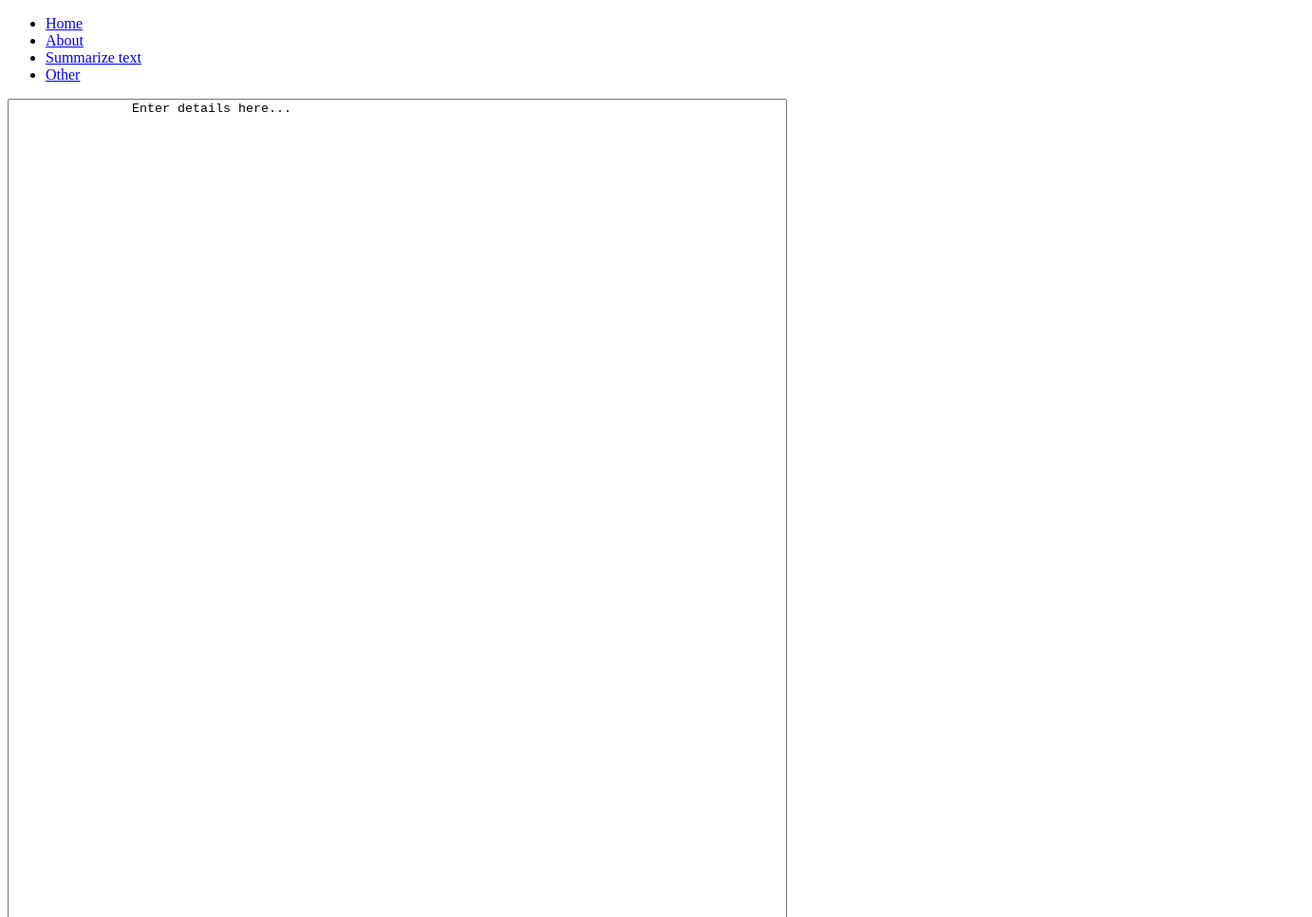
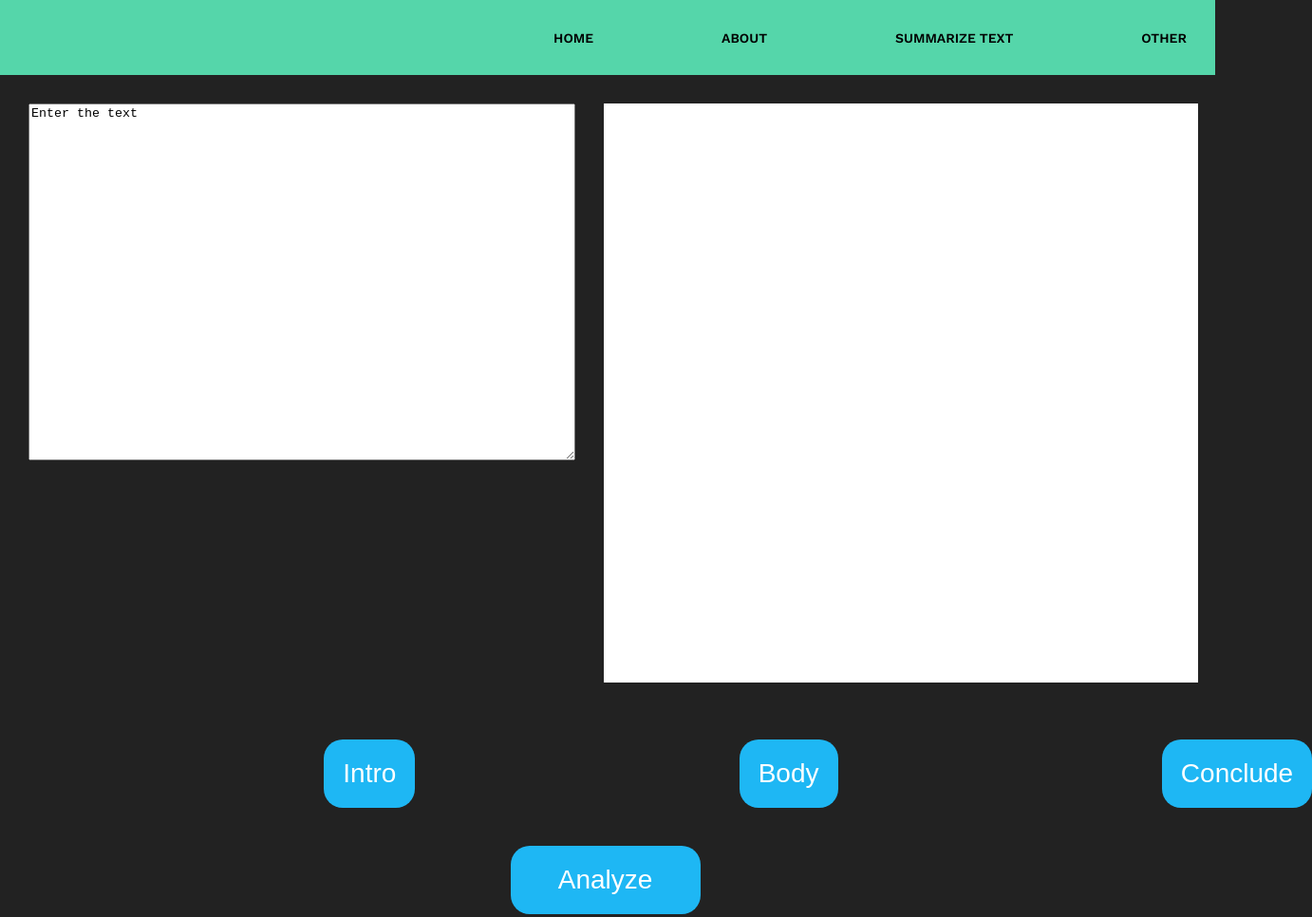
Before and after one commit to vedant-jumle/sumviz_TSECHACKS, a plain HTML site: page templates/index.html in a window 1280 px wide. Shown: the top 966 px of the page at 95% size, 1382 px wide, since content can reach past the window. Drawn offline with nearby package versions, Linux system fonts and the light colour scheme; no server answers.

Commit message:
fix index.html

```diff
--- a/templates/index.html
+++ b/templates/index.html
@@ -9,6 +9,233 @@
     <!-- <link rel="stylesheet" href="css/app.css"> -->
     <script src="https://d3js.org/d3.v4.min.js"></script>
     <title>Home</title>
+    <style>
+        @import url('https://fonts.googleapis.com/css?family=Work+Sans:400,600');
+
+        body {
+            margin: 0;
+            background: #222;
+            font-family: 'Work Sans', sans-serif;
+            font-weight: 800;
+
+        }
+
+        .container {
+            width: 80%;
+            margin: 0 auto;
+        }
+
+        header {
+            background: #55d6aa;
+
+        }
+
+        header::after {
+            content: '';
+            display: table;
+            clear: both;
+        }
+
+        /*.logo {
+float: left;
+padding: 10px 0;
+}*/
+
+        nav {
+            float: right;
+            display: flex;
+        }
+
+        nav ul {
+            margin: 0;
+            padding: 0;
+            list-style: none;
+        }
+
+        nav li {
+            display: inline-block;
+            margin-left: 70px;
+            padding-top: 23px;
+            padding: 30px;
+
+            position: relative;
+        }
+
+        nav a {
+            color: black;
+            text-decoration: none;
+            text-transform: uppercase;
+            font-size: 14px;
+        }
+
+        nav a:hover {
+            color: #000;
+        }
+
+        nav a::before {
+            content: '';
+            display: block;
+            height: 5px;
+            background-color: #444;
+            position: absolute;
+            top: 0;
+            width: 0%;
+
+            transition: all ease-in-out 250ms;
+        }
+
+        nav a:hover::before {
+            width: 100%;
+        }
+
+
+        .text-editor-sec {
+            display: "flex";
+        }
+
+        .text-editor-sec {
+            display: flex;
+            justify-content: space-between;
+        }
+
+        .editable_viewR {
+            display: flex;
+            width: 45%;
+            height: 70vh;
+            margin: auto;
+            flex-direction: column;
+            justify-content: space-between;
+            background-color: white;
+            margin-top: 30px;
+            margin-right: 30px;
+            margin-bottom: 60px;
+            padding: 25px;
+        }
+
+        .editable_viewL {
+            display: flex;
+            width: 45vw;
+            margin: auto;
+            height: 47vh;
+            flex-direction: column;
+            justify-content: space-between;
+            margin: 30px;
+            padding: 0%;
+        }
+
+
+        /* #button-container {
+width: 120px;
+display:block;
+position:relative;
+margin-top: 30px;
+margin-left: 43%;
+text-align: center;
+height: auto;
+background-color: blue;
+padding: 10px;
+padding-inline: 30px;
+border-radius: 20px;
+color:white;
+font-size: 15px;
+}
+
+#who-are-we {
+font-family: Volkorn;
+background: white;
+border: 4px solid black;
+cursor: pointer;
+max-width: 180%;
+max-height: 100%;
+width:220px;
+height: 90px;
+font-size: 200%;
+text-align: center;
+border-radius: 50%;
+}
+button-style{
+background-color: blue;
+padding: 10px;
+padding-inline: 30px;
+border-radius: 20px;
+color:white;
+font-size: 15px;
+}
+
+.button-style:hover{
+background-color: #0066ff;
+color: white;
+font-size: 18px;
+} */
+        .button {
+            border-radius: 4px;
+            background-color: #1eb7f4;
+            border: none;
+            color: #FFFFFF;
+            text-align: center;
+            font-size: 28px;
+            padding: 20px;
+            width: 200px;
+            transition: all 0.5s;
+            cursor: pointer;
+            /* margin: 5px; */
+            border-radius: 20px;
+            display: block;
+            margin-left: 40%;
+        }
+
+        .button span {
+            cursor: pointer;
+            display: inline-block;
+            position: relative;
+            transition: 0.5s;
+        }
+
+        .button span:after {
+            content: '\00bb';
+            position: absolute;
+            opacity: 0;
+            top: 0;
+            right: -20px;
+            transition: 0.5s;
+        }
+
+        .button:hover span {
+            padding-right: 25px;
+        }
+
+        .button:hover span:after {
+            opacity: 1;
+            right: 0;
+        }
+
+        .hundred{
+            width: 100vw;
+            display: flex;
+            margin: auto;
+            justify-content: space-between;
+            padding-bottom: 5vh;
+        }
+
+        .three-button {
+            width: 100vw;
+            flex-direction: row;
+            display: flex;
+            justify-content: space-evenly;
+            margin: auto;
+            /* transition: all 0.5s; */
+            cursor: pointer;
+
+        }
+
+        .fifty-percent{
+            width:50vw;
+            flex-direction: row;
+            display: flex;
+            justify-content: space-evenly;
+            margin: auto;
+        }
+    </style>
 </head>
 
 <body>
@@ -30,136 +257,14 @@
     <!--Main-->
     <section>
         <div class="text-editor-sec">
-            <div class="editable_viewR col-sm-6">
-                <textarea id="text_input" rows="100" cols="100" name="description" class="text-editor">
-                Enter details here...
-             </textarea>
+            <div class="editable_viewL col-sm-6">
+                <textarea id="text_input" rows="34" cols="100" name="description" class="text-editor">Enter the text</textarea>
             </div>
-            <div class="editable_viewL col-sm-6 text-editor">
+            <div class="editable_viewR col-sm-6 text-editor">
+                <div id="graph">
                     <script>
                         summary = ""
-                    nodes = {
-                        "data": {
-                            "sub": "summary"
-                        },
-                        "children": [
-                            {
-                                "data": {
-                                    "sub": "I",
-                                    "click": "click"
-                                },
-                                "children": [
-                                    {
-                                        "data": {
-                                            "sub": "answer",
-                                            "ref": "ref"
-                                        },
-                                        "children": [
-                                            {
-                                                "data": {
-                                                    "sub": "question"
-                                                }
-                                            }
-                                        ]
-                                    },
-                                    {
-                                        "data": {
-                                            "sub": "like",
-                                            "ref": "ref"
-                                        },
-                                        "children": [
-                                            {
-                                                "data": {
-                                                    "sub": "write"
-                                                }
-                                            }
-                                        ]
-                                    }
-                                ]
-                            },
-                            {
-                                "data": {
-                                    "sub": "interesting articles",
-                                    "click": "click"
-                                },
-                                "children": [
-                                    {
-                                        "data": {
-                                            "sub": "read on",
-                                            "ref": "ref"
-                                        },
-                                        "children": [
-                                            {
-                                                "data": {
-                                                    "sub": "topics"
-                                                }
-                                            }
-                                        ]
-                                    }
-                                ]
-                            },
-                            {
-                                "data": {
-                                    "sub": "You",
-                                    "click": "click"
-                                },
-                                "children": [
-                                    {
-                                        "data": {
-                                            "sub": "’ll find",
-                                            "ref": "ref"
-                                        },
-                                        "children": [
-                                            {
-                                                "data": {
-                                                    "sub": "read on topics"
-                                                }
-                                            }
-                                        ]
-                                    },
-                                    {
-                                        "data": {
-                                            "sub": "’ll find",
-                                            "ref": "ref"
-                                        },
-                                        "children": [
-                                            {
-                                                "data": {
-                                                    "sub": "articles"
-                                                }
-                                            }
-                                        ]
-                                    },
-                                    {
-                                        "data": {
-                                            "sub": "browse",
-                                            "ref": "ref"
-                                        },
-                                        "children": [
-                                            {
-                                                "data": {
-                                                    "sub": "my best articles"
-                                                }
-                                            }
-                                        ]
-                                    },
-                                    {
-                                        "data": {
-                                            "sub": "can use",
-                                            "ref": "ref"
-                                        },
-                                        "children": [
-                                            {
-                                                "data": {
-                                                    "sub": "categories"
-                                                }
-                                            }
-                                        ]
-                                    }
-                                ]
-                            }
-                        ]
-                    }
+                        nodes = {}
                         sections = {}
                         enitities = []
                         async function query() {
@@ -175,9 +280,10 @@
 
                             data = await res.json();
                             summary = data.summary;
-                        nodes = data.nodes;
                             sections = data.sections;
                             enitities = data.entities;
+
+                            build_graph()
                         }
 
                         // update the summary element with the summary and hyperlink the salient words such that they do a google search
@@ -207,7 +313,7 @@
                         }
 
                         function build_graph() {
-                        var canvas = d3.select("body").append("svg")
+                            var canvas = d3.select(".editable_viewR").append("svg")
                                 .attr("width", 700)
                                 .attr("height", 700)
                                 .append("g")
@@ -297,31 +403,57 @@
                         }
                         build_graph()
                     </script>
+                </div>
                 <!-- <textarea rows="100" cols="100" name="description" class="text-editor">
                  Outpur here
              </textarea> -->
             </div>
         </div>
     </section>
-    <!-- <div id="button-container">
-        <button id="who-are-we" class="font-spec">Summarize</button>
+    <div class="summary">
+
+
     </div>
+
+    <div class="hundred">
+        <div class="three-button">
+            <button class="button"><span>Intro</span></button>
+            <button class="button"><span>Body</span></button>
+            <button class="button"><span>Conclude</span></button>
+        </div>
+        <div class="fifty-percent">
+
+        </div>
+    </div>
+
     <section class="gen_button">
+        <div class="container col-sm-12">
+            <div class="anim">
+                <!--Butto generate-->
+                <button class="button"><span>Analyze</span></button>
+                <!-- <button class="button"><span>Visualize</span></button>
+                <button class="button"><span>Sections</span></button>
+                <button class="button"><span>Search keywords</span></button> -->
+            </div>
+        </div>
+    </section>
+
+
+    <!-- <section class="gen_button">
         <div class="container col-sm-12">
             <div class="anim">
                 Butto generate
                 <button class="button-style">Generate</button>
             </div>
         </div>
-    </section> -->
+    </section>
     <section class="gen_button">
         <div class="container col-sm-12">
             <div class="anim">
-                <!--Butto generate-->
                 <button class="button"><span>Generate </span></button>
             </div>
         </div>
-    </section>
+    </section> -->
 
 
 
```
Also changed, not shown: 1 other file. Lines whose indentation alone changed are shown as unchanged.
